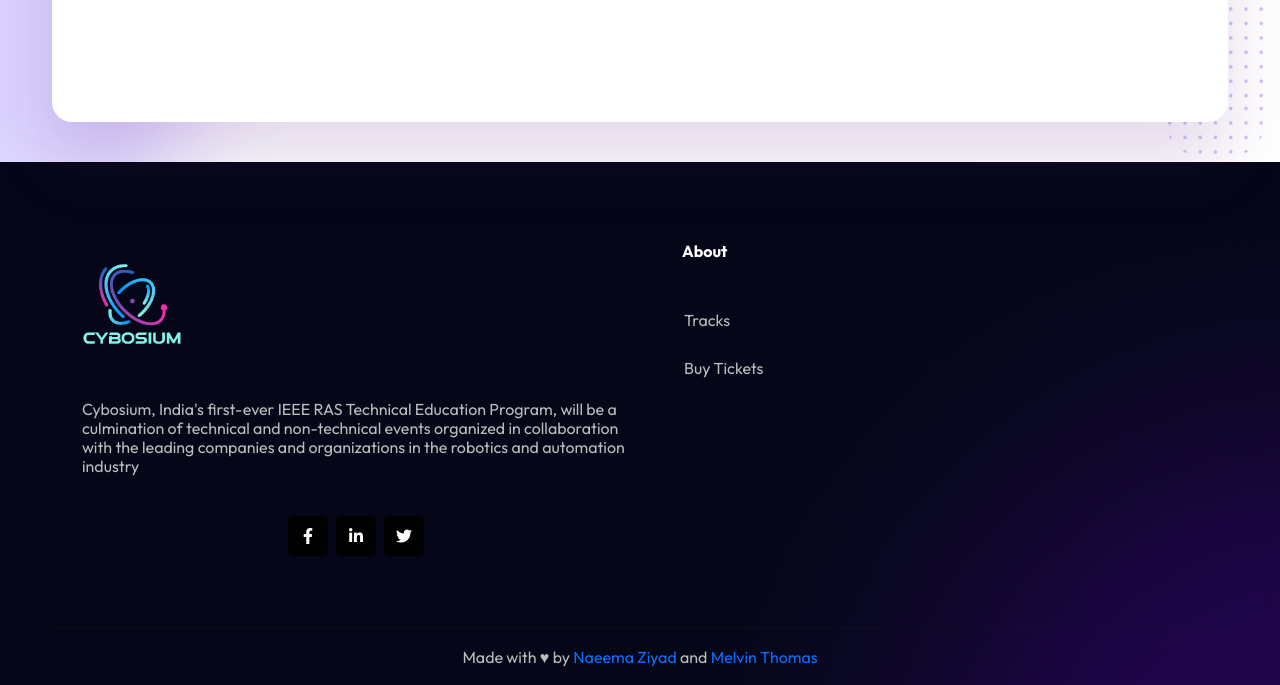
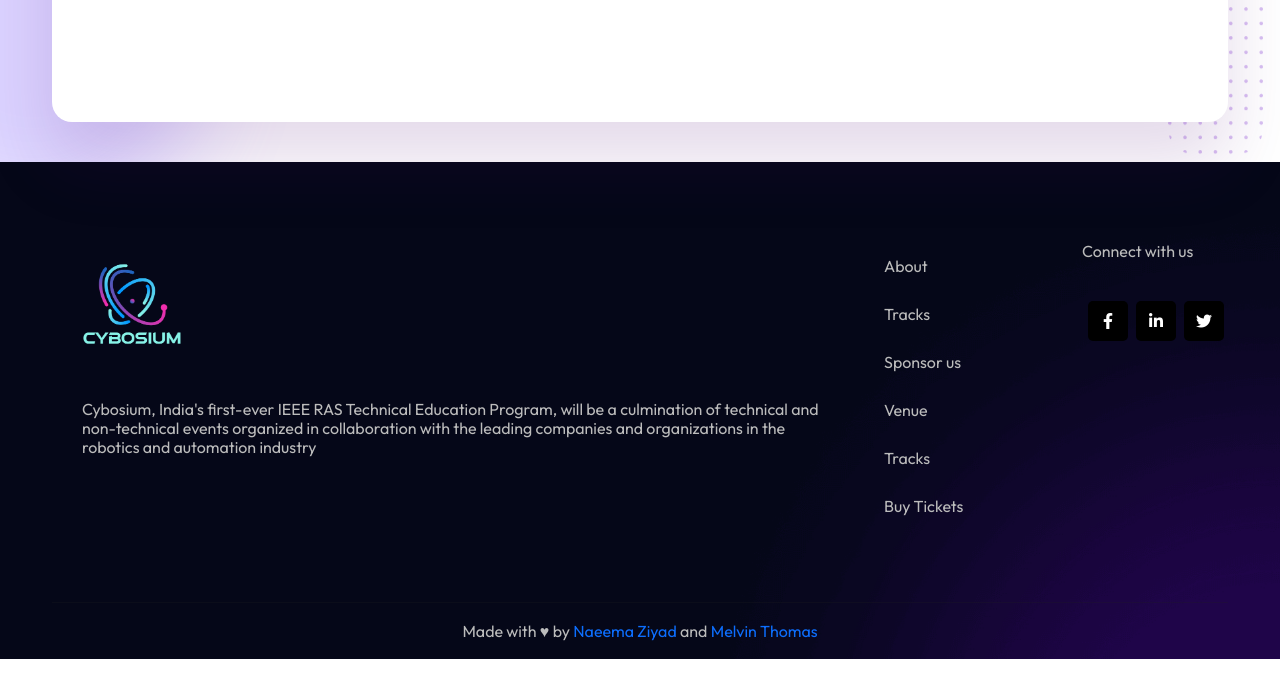
Before and after one commit to ieee-mace/cybosium_frontend, a plain HTML site: page sponsor.html in a window 1280 px wide. Shown: the part 1355-2040 px from the top of the page. After the commit the page ends 2014 px from the top, so only its background shows below. Drawn offline with Linux system fonts and the light colour scheme.

Commit message:
Update sponsor.html

```diff
--- a/sponsor.html
+++ b/sponsor.html
@@ -282,10 +282,10 @@
       <footer class="footer-area" style="background-image: url(assets/images/banner/Footer.png);">
          <div class="container">
             <div class="footer-top">
-               <div class="row">
+               <div class="row" style="display: flex;flex-wrap: wrap;justify-content: space-around">
                   <div class=" col-lg-12">
                      <div class="row">
-                        <div class="col-sm-6 col-lg-6 ">
+                        <div class="col-sm-6 col-lg-8 ">
                            <div class="footer-info">
                               <a href="index.html" class="footer-logo">
                                  <img src="assets/images/cyb_logo.png" alt="Footer Logo">
@@ -293,7 +293,7 @@
                               <p class="footer-desc">
                                  Cybosium, India's first-ever IEEE RAS Technical Education Program, will be a culmination of technical and non-technical events organized in collaboration with the leading companies and organizations in the robotics and automation industry
                               </p>
-                              <ul class="footer-social social">
+                              <!--<ul class="footer-social social">
                                  <li>
                                     <a href="https://www.facebook.com/ieeemace"><i class="fa-brands fa-facebook-f"></i></a>
                                  </li>
@@ -303,17 +303,39 @@
                                  <li>
                                     <a href="https://twitter.com/ieeemace"><i class="fa-brands fa-twitter"></i></a>
                                  </li>
+                              </ul>-->
+                           </div>
+                        </div>
+                        <div class="col-sm-6 col-lg-2">
+                           <div class="footer-about custom-item">
+                              <ul class="about-item">
+
+                                 <li><a href="index.html#about">About</a></li>
+                                 <li><a href="index.html#tracks">Tracks</a></li>
+                                 <li><a href="sponsor.html">Sponsor us</a></li>
+                                 <li><a href="venue.html">Venue</a></li>
+                                 <li><a href="index.html#tracks">Tracks</a></li>
+                                 <li><a href="index.html#pricing">Buy Tickets</a></li>
+                                 <!-- <li><a href="#">Sponsoring</a></li>
+                                 <li><a href="#">Volunteer</a></li> -->
                               </ul>
                            </div>
                         </div>
-                        <div class="col-sm-6 col-lg-6">
-                           <div class="footer-about custom-item">
-                              <h5 class="title">About</h5>
-                              <ul class="about-item">
-                                 <li><a href="#tracks">Tracks</a></li>
-                                 <li><a href="#pricing">Buy Tickets</a></li>
-                                 <!-- <li><a href="#">Sponsoring</a></li>
-                                 <li><a href="#">Volunteer</a></li> -->
+                        <div class="col-sm-6 col-lg-2">
+                           <div class="footer-info">
+                              <p class="footer-desc text-cen">
+                                 Connect with us
+                              </p>
+                              <ul class="footer-social social text-center">
+                                 <li>
+                                    <a href="https://www.facebook.com/ieeemace"><i class="fa-brands fa-facebook-f"></i></a>
+                                 </li>
+                                 <li>
+                                    <a href="https://www.linkedin.com/company/ieeemace"><i class="fa-brands fa-linkedin-in"></i></a>
+                                 </li>
+                                 <li>
+                                    <a href="https://twitter.com/ieeemace"><i class="fa-brands fa-twitter"></i></a>
+                                 </li>
                               </ul>
                            </div>
                         </div>
```
